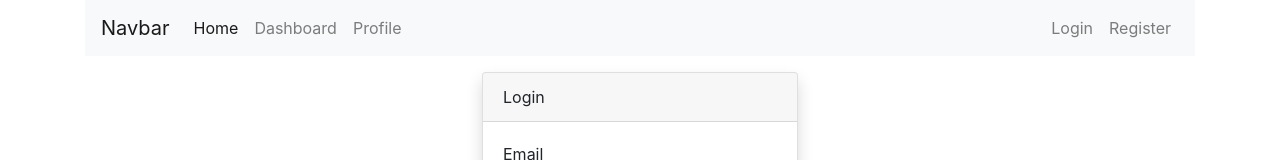
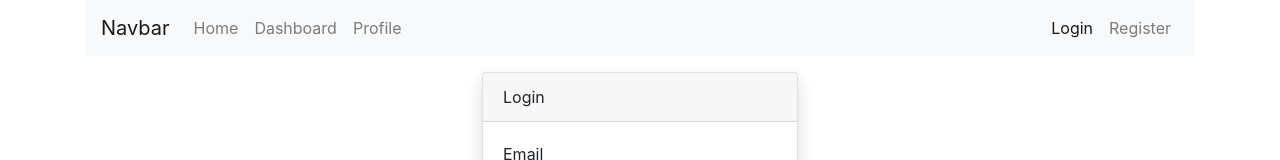
Before and after one commit to ezemgaray/login-register-react, a React (Create React App) app: page /login in a window 1280 px wide. Shown: the top 160 px of the page. Built offline with nearby package versions, Linux system fonts and the light colour scheme.

Commit message:
Refactor Navigation component - Add NavLink

```diff
--- a/src/components/nav/Navigation.js
+++ b/src/components/nav/Navigation.js
@@ -1,5 +1,5 @@
 import React                      from 'react'
-import { Link, withRouter }       from 'react-router-dom'
+import { NavLink, withRouter }    from 'react-router-dom'
 
 const Nav = ({
   currentUserState: { user } = {},
@@ -9,37 +9,54 @@ const Nav = ({
   return (
     <div className="">
       <nav className="navbar navbar-expand-md navbar-light bg-light">
-        <Link className="navbar-brand" to="/">Navbar</Link>
+        <NavLink className="navbar-brand" to="/">Navbar</NavLink>
         <button className="navbar-toggler" type="button" data-toggle="collapse" data-target="#navbarNav">
           <span className="navbar-toggler-icon"></span>
         </button>
         <div className="collapse navbar-collapse" id="navbarNav">
           <ul className="navbar-nav mr-auto">
-              <li className="nav-item active">
-                  <Link className="nav-link" to="/">Home</Link>
+              <li className="nav-item">
+                  <NavLink
+                    exact
+                    to="/"
+                    className="nav-link"
+                  >
+                    Home
+                  </NavLink>
               </li>
               <li className="nav-item">
-                  <Link className="nav-link" to="/dashboard">Dashboard</Link>
+                  <NavLink
+                    exact
+                    to="/dashboard"
+                    className="nav-link"
+                  >
+                    Dashboard
+                  </NavLink>
               </li>
               <li className="nav-item">
-                  <Link className="nav-link" to="/dashboard/profile">Profile</Link>
+                  <NavLink
+                    to="/dashboard/profile"
+                    className="nav-link"
+                  >
+                    Profile
+                  </NavLink>
               </li>
           </ul>
           <ul className="navbar-nav">
-              <li className="nav-item">
-                {
-                  !user
-                    ? <Link className="nav-link" to="/login">Login</Link>
-                    : <button className="btn btn-secondary" onClick={ () => logout() }>Logout</button>
-                }
-              </li>
-              {
-                !user
-                  ? <li className="nav-item">
-                      <Link className="nav-link" to="/register">Register</Link>
+            {
+              !user
+                ? (
+                  <>
+                    <li className="nav-item">
+                      <NavLink to="/login" className="nav-link">Login</NavLink>
                     </li>
-                  : ''
-              }
+                    <li className="nav-item">
+                      <NavLink className="nav-link" to="/register">Register</NavLink>
+                    </li>
+                  </>
+                )
+                : <button className="btn btn-secondary" onClick={ () => logout() }>Logout</button>
+            }
           </ul>
         </div>
       </nav>
```
